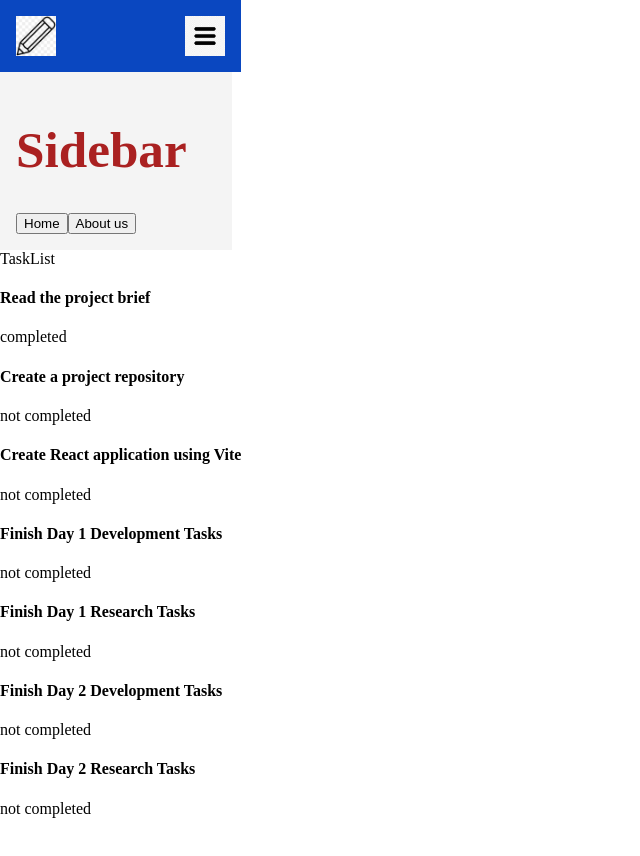
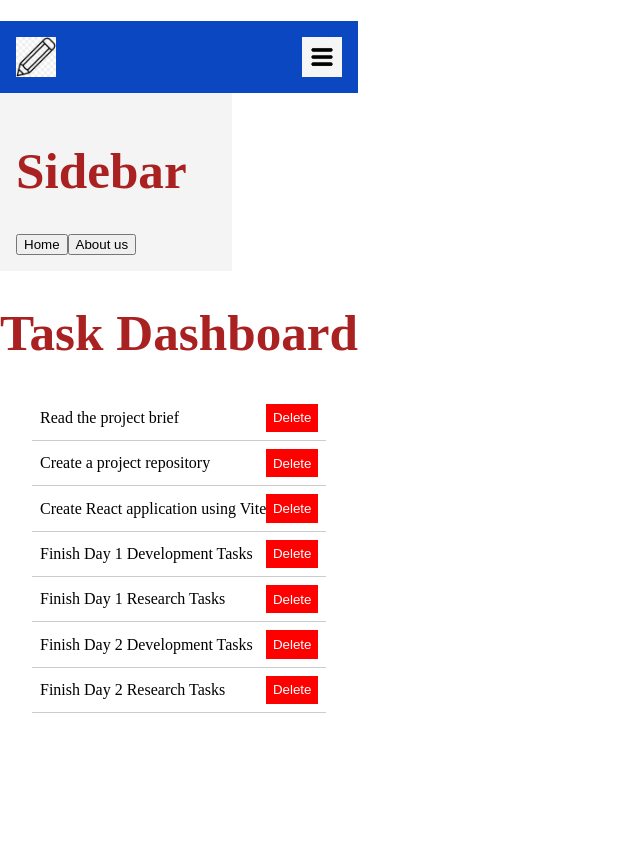
Before and after one commit to jonathanhingorani/mini-project, a React (Vite) app: page / in a window 1280 px wide. Shown: the top 856 px of the page, without its empty margins (0-640 px from the left). After the commit the page ends 800 px from the top, so only its background shows below. Built offline with nearby package versions, Linux system fonts and the light colour scheme.

Commit message:
Monday 3

```diff
--- a/src/App.jsx
+++ b/src/App.jsx
@@ -1,27 +1,30 @@
-import React from 'react';
-import './App.css';
-import Navbar from './components/Navbar';
-import TaskList from './components/TaskList';
+import React from "react";
+import "./App.css";
 import { Routes, Route } from "react-router-dom";
-import SideBar from './components/SideBar.jsx';
-import Footer from './components/Footer.jsx';
-
+import Navbar from "./components/Navbar.jsx";
+import TaskList from "./components/TaskList.jsx";
+import SideBar from "./components/SideBar.jsx";
+import Footer from "./components/Footer.jsx";
+import DashboardPage from "./pages/DashboardPage.jsx";
+import AboutPage from "./pages/AboutPage.jsx";
+import TaskDetailsPage from "./pages/TaskDetailsPage.jsx";
+import NotFoundPage from "./pages/NotFoundPage.jsx";
 
 function App() {
   return (
     <>
       <Navbar />
+      <SideBar />
       <div>
-        <SideBar/>
         <Routes>
-          <Route path='/' element={<TaskList /> } />
-          {/* <Route path='/taskDetail/:taskId' element={<TaskDetail /> } /> */}
+          <Route path="/" element={<DashboardPage />} />
+          <Route path="/about" element={<AboutPage />} />
+          <Route path="/details/:taskId" element={<TaskDetailsPage />} />
+          <Route path="*" element={<NotFoundPage />} />
         </Routes>
       </div>
-      <Footer/>
+      <Footer />
     </>
-
-
   );
 }
 
--- /dev/null
+++ b/src/components/TaskItem.jsx
@@ -0,0 +1,12 @@
+import React from "react";
+
+const ListItem = ({ task, onDelete }) => {
+  return (
+    <div className="task-item">
+      <span>{task.task}</span>
+      <button onClick={() => onDelete(task.task)}>Delete</button>
+    </div>
+  );
+};
+
+export default ListItem;
--- a/src/components/TaskList.jsx
+++ b/src/components/TaskList.jsx
@@ -1,22 +1,22 @@
-import { useState } from "react";
-import taskListData from "../assets/tasks.json";
-import React from "react";
+import React, { useState } from "react";
+import tasksData from "../assets/tasks.json";
 
 const TaskList = () => {
-  console.log("here is the data", taskListData);
-  const [task, setTask] = useState(taskListData);
+  const [tasks, setTasks] = useState(tasksData);
+
+  const handleDelete = (taskToDelete) => {
+    const updatedTasks = tasks.filter((task) => task.task !== taskToDelete);
+    setTasks(updatedTasks);
+  };
 
   return (
-    <div>
-      TaskList
-      {task.map((oneTask) => {
-        return (
-          <div>
-            <h4>{oneTask.task}</h4>
-            {oneTask.completed ? "completed" : "not completed"}
-          </div>
-        );
-      })}
+    <div className="task-list">
+      {tasks.map((task, index) => (
+        <div key={index} className="task-item">
+          <span>{task.task}</span>
+          <button onClick={() => handleDelete(task.task)}>Delete</button>
+        </div>
+      ))}
     </div>
   );
 };
--- a/src/pages/AboutPage.jsx
+++ b/src/pages/AboutPage.jsx
@@ -0,0 +1,22 @@
+import React from "react";
+
+const AboutPage = () => {
+  return (
+    <div>
+      <h1>About Us</h1>
+      <h3>Project description</h3>
+
+      <h4>Guilherme Fontes</h4>
+      <p>
+        <a href="https://github.com/GFontes008">GitHub</a>
+      </p>
+
+      <h4>Jonathan Hingorani</h4>
+      <p>
+        <a href="https://github.com/jonathanhingorani">GitHub</a>
+      </p>
+    </div>
+  );
+};
+
+export default AboutPage;
--- /dev/null
+++ b/src/pages/DashboardPage.jsx
@@ -0,0 +1,13 @@
+import React from "react";
+import TaskList from "../components/TaskList";
+
+const DashboardPage = () => {
+  return (
+    <div>
+      <h1>Task Dashboard</h1>
+      <TaskList />
+    </div>
+  );
+};
+
+export default DashboardPage;
--- a/src/pages/NotFoundPage.jsx
+++ b/src/pages/NotFoundPage.jsx
@@ -0,0 +1,19 @@
+import React from "react";
+import { useNavigate } from "react-router-dom";
+
+const NotFoundPage = () => {
+  const nav = useNavigate();
+  function handleNavigate() {
+    nav("/");
+  }
+
+  return (
+    <div>
+      <h1>Error 404, page not found</h1>
+      <h3>Would you like to return to the dashboard?</h3>
+      <button onClick={handleNavigate}>Go home</button>
+    </div>
+  );
+};
+
+export default NotFoundPage;
--- a/src/pages/TaskDetailsPage.jsx
+++ b/src/pages/TaskDetailsPage.jsx
@@ -0,0 +1,13 @@
+import React from "react";
+import TaskItem from "../components/TaskItem";
+
+const TaskDetailsPage = () => {
+  return (
+    <div>
+      <h1>Task Details</h1>
+      <TaskItem />
+    </div>
+  );
+};
+
+export default TaskDetailsPage;
```
Also changed, not shown: src/pages/LandingPage.jsx (deleted).
